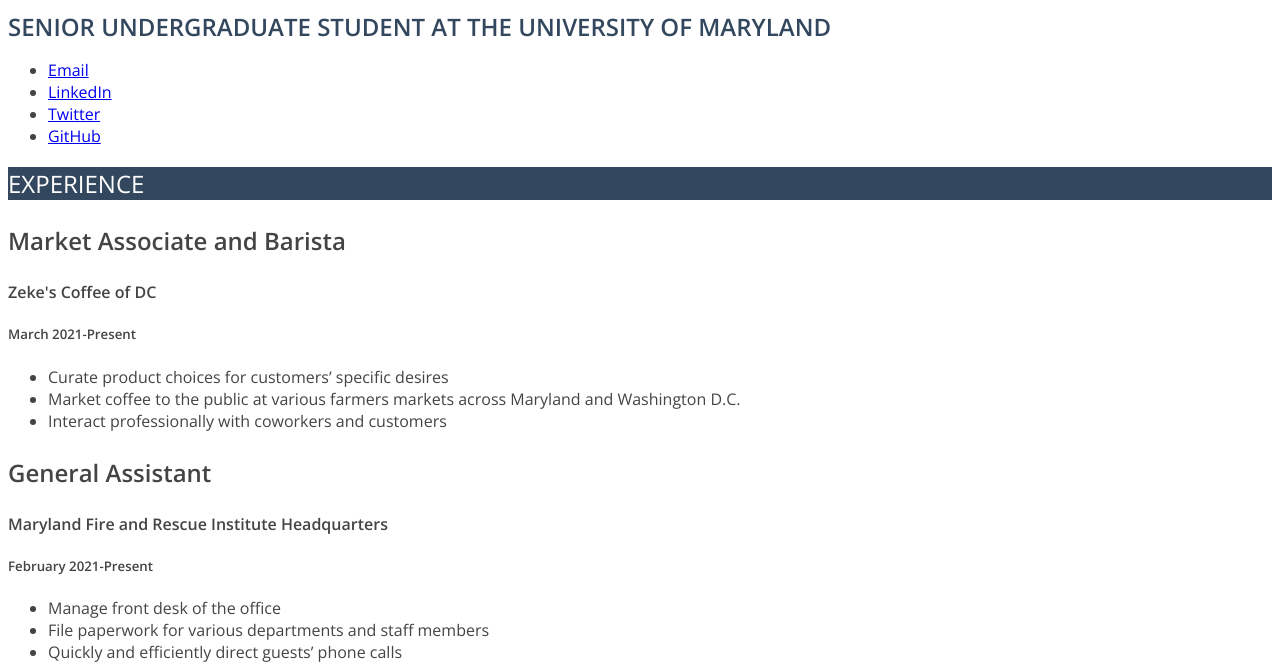
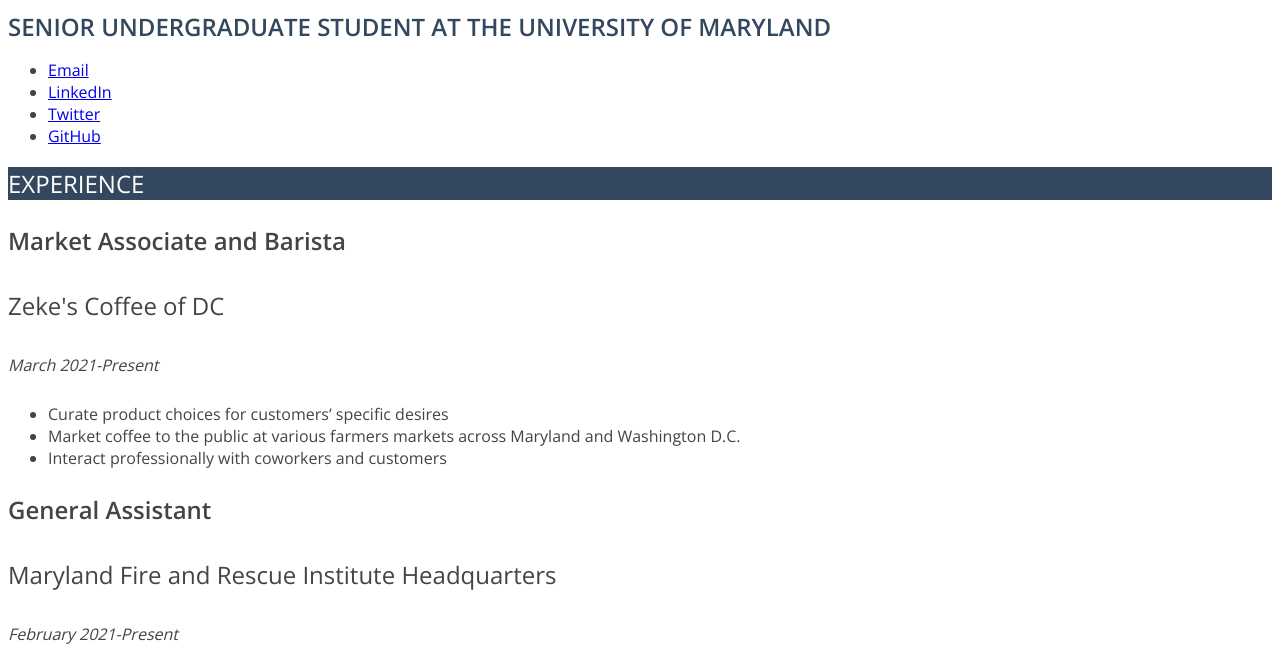
Before and after one commit to VRose823/vandergriff-victoria-jour352, a plain HTML site: page basic-resume/index.html in a window 1280 px wide. Shown: the part 119-787 px from the top of the page. Drawn offline with nearby package versions, Linux system fonts and the light colour scheme.

Commit message:
upload files

```diff
--- a/basic-resume/style.css
+++ b/basic-resume/style.css
@@ -1,27 +1,31 @@
+
+/*styles for my resume*/
+
+/*general fonts for page*/
 body {
 	font-family: 'Open Sans', Arial, sans-serif;
 	font-size: 1em;
 	color: #444;
 	font-weight: 400;
 }
-
+/*this is my name*/
 h1{
 	font-size: 3em;
 	color: #33485e;
 	text-transform: uppercase;
 	text-align: center;
 }
-
+/*graduation picture below*/
 img{
 	display: none;
 }
-
+/*title uppercased below banner*/
 b{
 	text-transform: uppercase;
 	color: #33485e;
 	font-size: 1.5em;
 }
-
+/*these are the name of section*/
 h2{
 	font-size: 1.5em;
 	text-transform: uppercase;
@@ -29,8 +33,23 @@ h2{
 	color: white;
 	font-weight: 400;
 }
-
+/*these are the titles at each experience*/
 h3{
 	font-weight: 600;
 	font-size: 1.5em;
 }
+/*these are the names of the organizations*/
+h4{
+	font-weight: 400;
+	font-size: 1.5em;
+}
+/*these are the dates of experience*/
+h5{
+	font-weight: 400;
+	font-style: italic;
+	font-size: 1em;
+}
+/*these are the lists of experience, skills, and contact information*/
+ul li{
+	font-size: 1em;
+}
```
